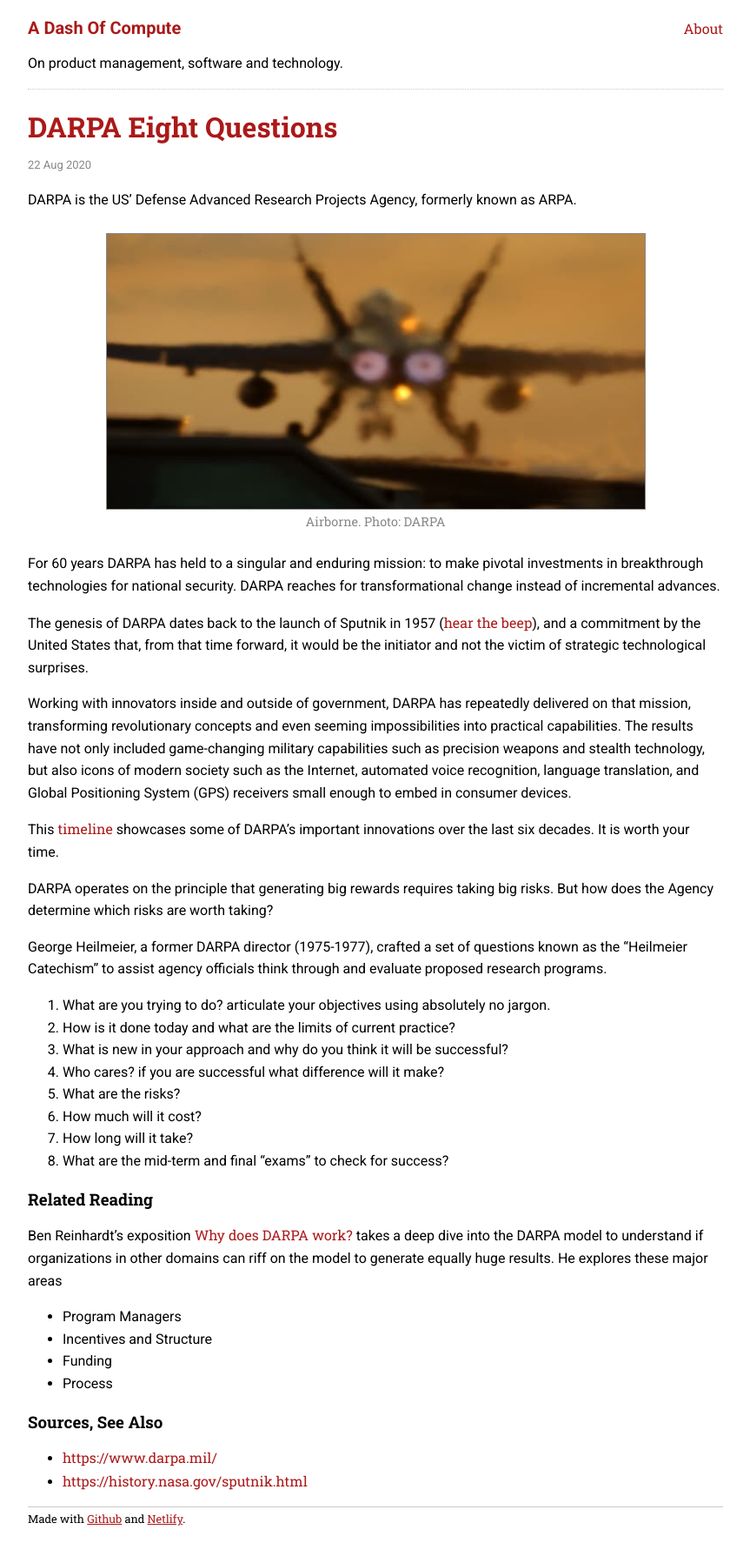
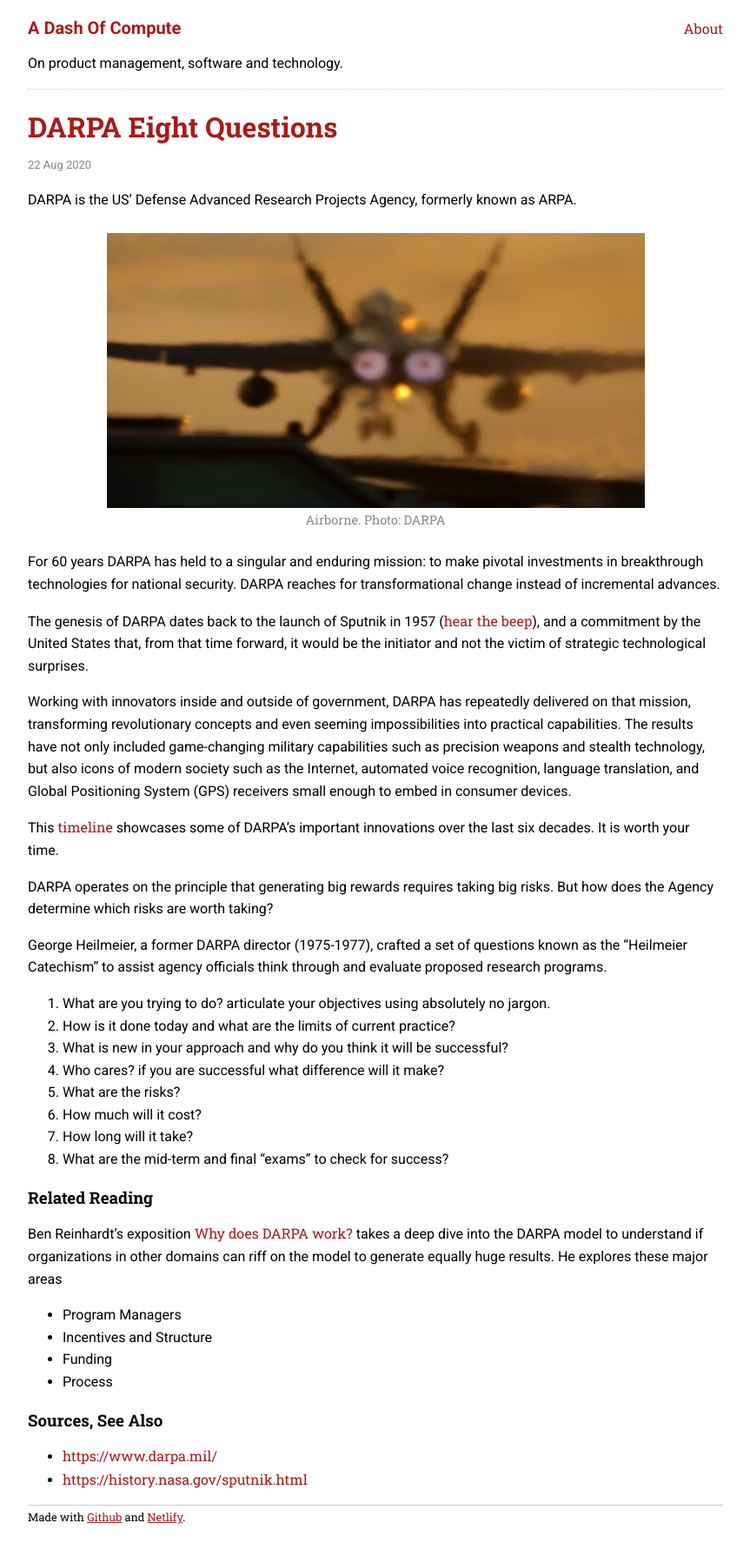
Before and after one commit to sautee/sautee.github.io, a Jekyll site: the page built from _posts/2020-08-22-the-heilmeier-catechism.md, in a window 1280 px wide. Shown: the whole page at 87% size, without its empty margins (208-1071 px from the left). Built offline with Jekyll 4.4.1, drawn with Linux system fonts in a browser that asks for light colours.

Commit message:
Update site.css

```diff
--- a/css/site.css
+++ b/css/site.css
@@ -54,7 +54,6 @@ figure {
 }
 
 figure img {
-    border: 1px solid #888888;
     max-width: 100%;
 }
 
```
